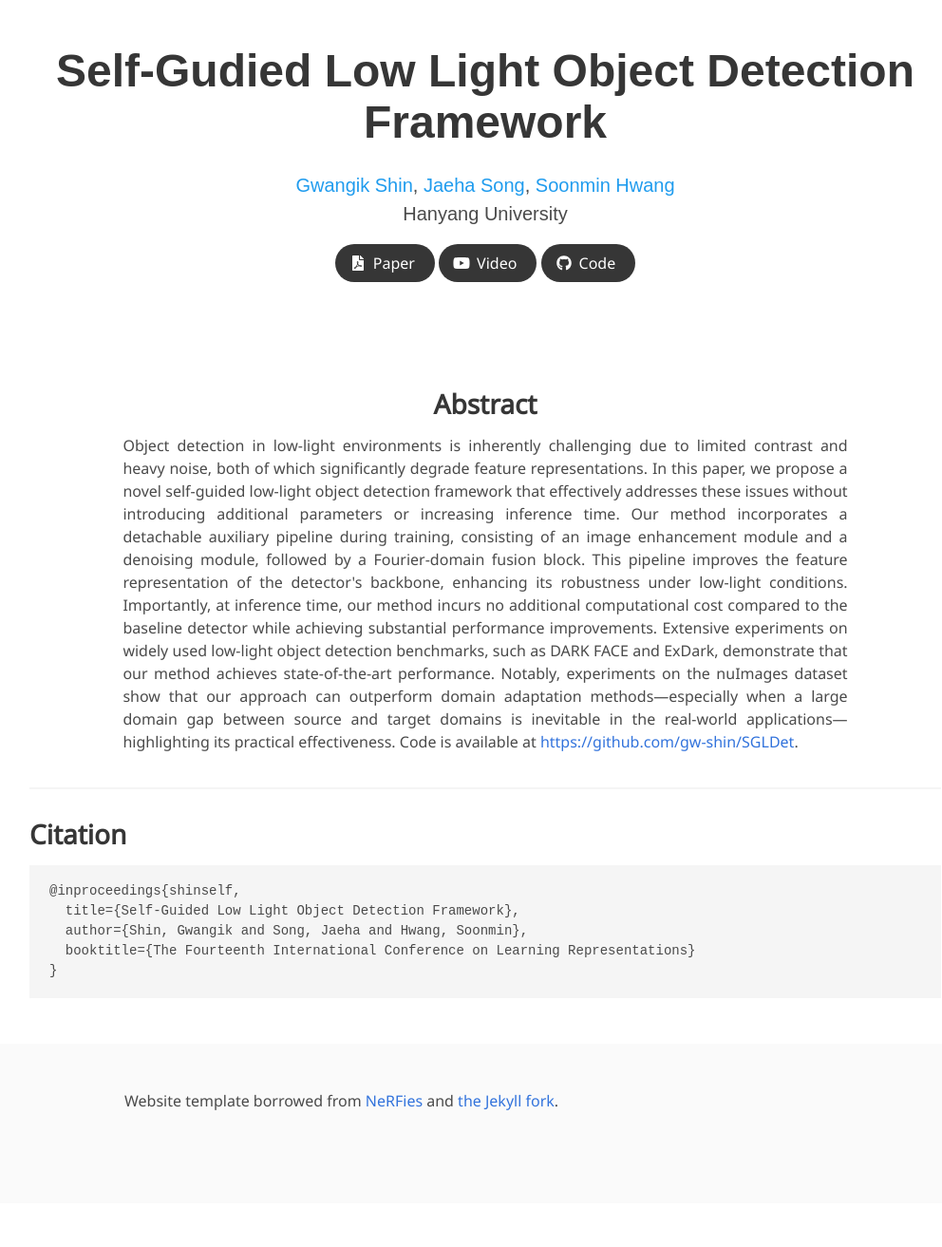
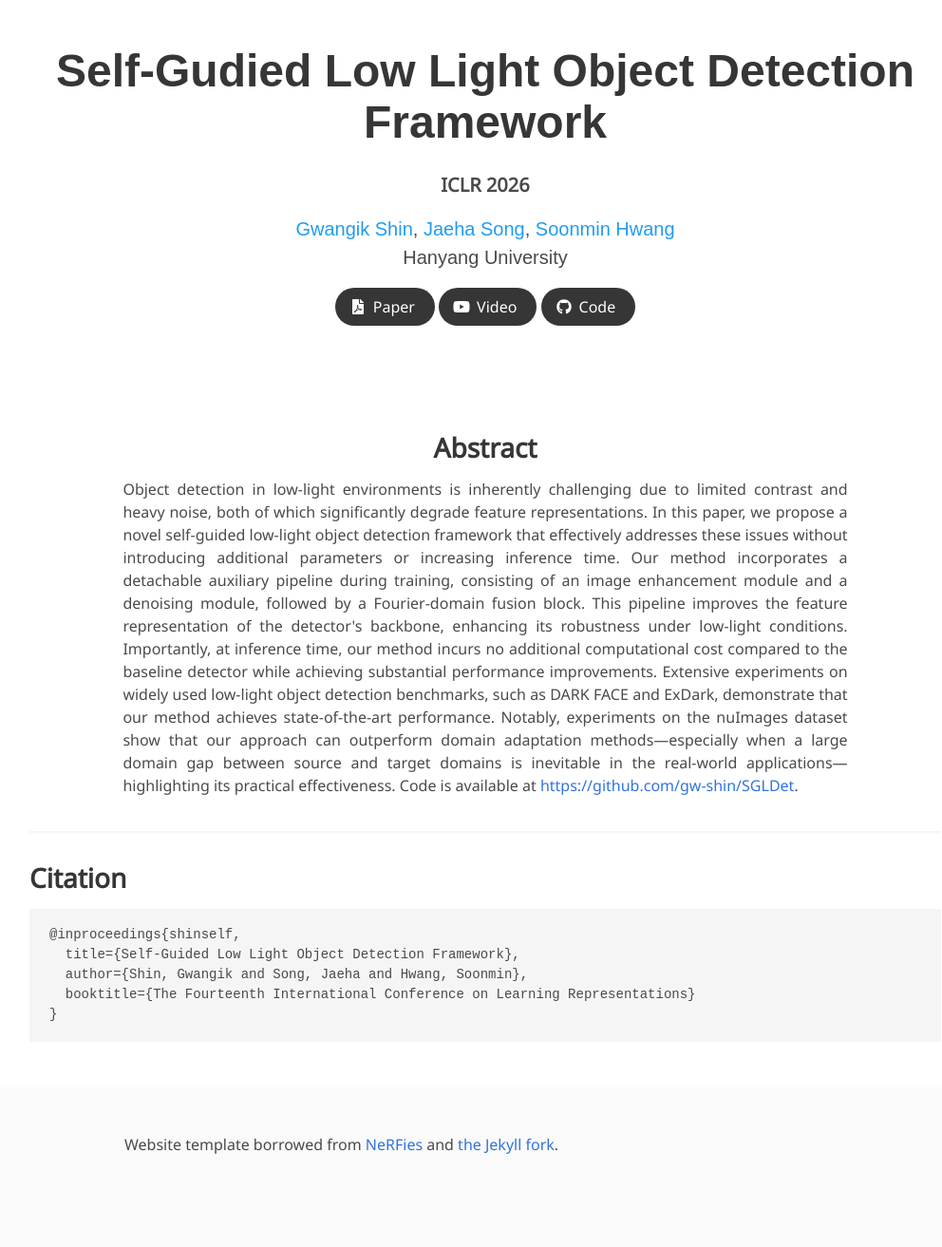
Before and after one commit to gw-shin/sgldet-page, a Jekyll site: the page built from index.md, in a window 1280 px wide. Shown: the whole page at 95% size, without its empty margins (129-1121 px from the left). Built offline with Jekyll 4.4.1, drawn with Linux system fonts in a browser that asks for light colours; some web fonts are replaced; before the commit the page ends 1267 px from its top, so only the background shows below that.

Commit message:
Add conference title "ICLR 2026" to project page header

```diff
--- a/_layouts/project_page.html
+++ b/_layouts/project_page.html
@@ -48,6 +48,9 @@
       <div class="columns is-centered">
         <div class="column has-text-centered">
           <h1 class="title is-1 publication-title">{{ page.title }}</h1>
+          <div class="is-size-5" style="margin-bottom: 1rem;">
+            <span style="font-weight: 600;">ICLR 2026</span>
+          </div>
           {% if page.authors %}
           <div class="is-size-5 publication-authors">
             <span class="author-block">
```
